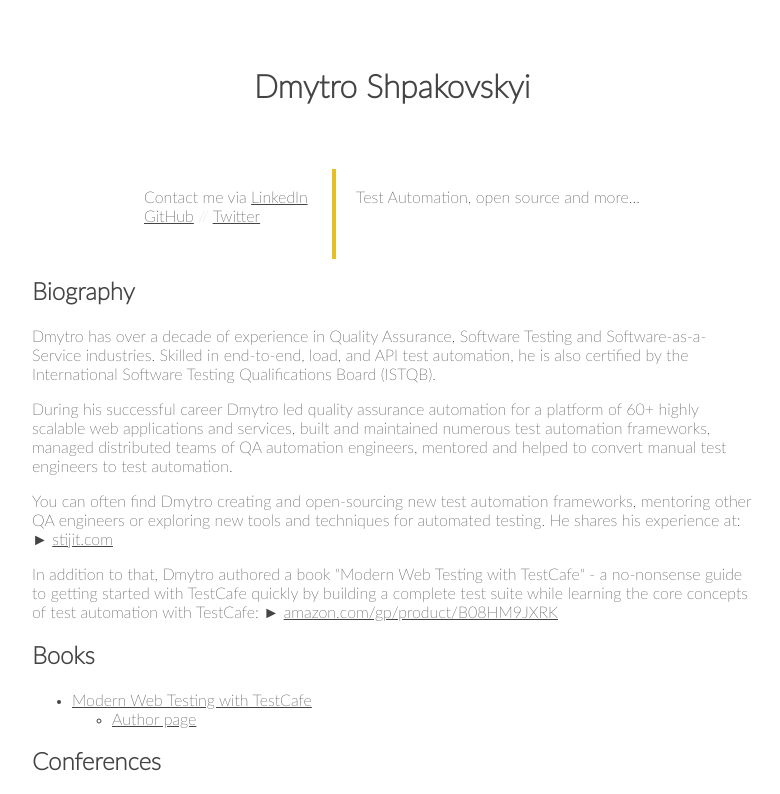
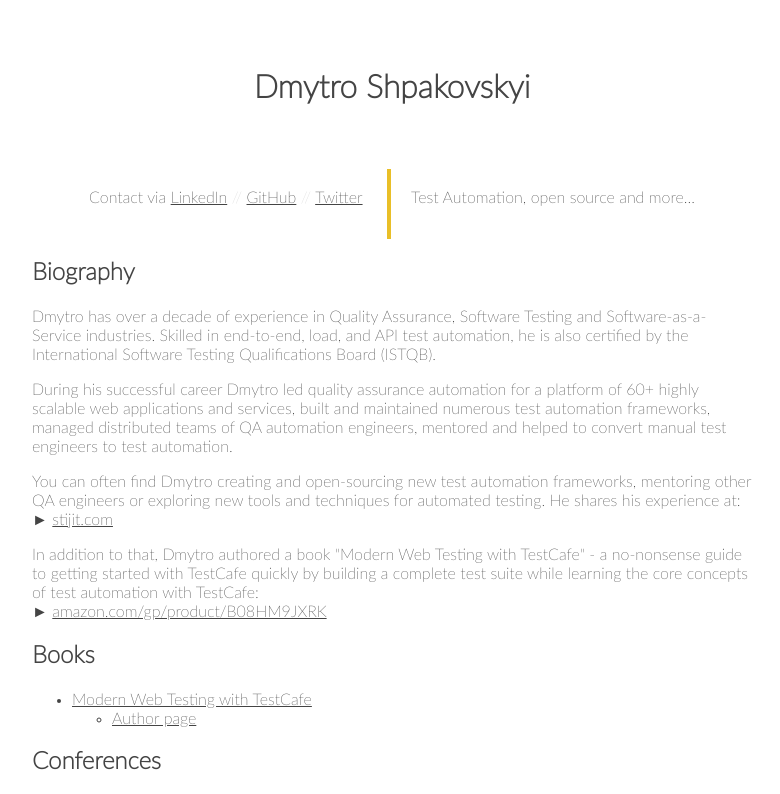
Before and after one commit to Marketionist/marketionist.github.io, a plain HTML site: page index.html in a window 1280 px wide. Shown: the top 794 px of the page, without its empty margins (248-1028 px from the left). Drawn offline with Linux system fonts and the light colour scheme.

Commit message:
Update markup

```diff
--- a/index.html
+++ b/index.html
@@ -23,9 +23,8 @@
         <div>
             <h1>Dmytro Shpakovskyi</h1>
             <div class="block-content-contacts text-vertical-left">
-                <div>Contact me via <a href="https://www.linkedin.com/in/dshpakovskyi/" target="_blank">LinkedIn</a></div>
-                <div>
-                    <a href="https://github.com/marketionist" target="_blank">GitHub</a>
+                <div>Contact via <a href="https://www.linkedin.com/in/dshpakovskyi/" target="_blank">LinkedIn</a>
+                    <span class="text-light-gray">//</span> <a href="https://github.com/marketionist" target="_blank">GitHub</a>
                     <span class="text-light-gray">//</span> <a href="https://twitter.com/Marketionist" target="_blank">Twitter</a>
                 </div>
             </div>
@@ -36,18 +35,35 @@
                 <h2>Biography</h2>
                 <div>
                     <p>
-                        Dmytro has over a decade of experience in Quality Assurance, Software Testing and Software-as-a-Service industries. Skilled in end-to-end, load, and API test automation, he is also certified by the International Software Testing Qualifications Board (ISTQB).
+                        Dmytro has over a decade of experience in Quality
+                        Assurance, Software Testing and Software-as-a-Service
+                        industries. Skilled in end-to-end, load, and API test
+                        automation, he is also certified by the International
+                        Software Testing Qualifications Board (ISTQB).
                     </p>
                     <p>
-                        During his successful career Dmytro led quality assurance automation for a platform of 60+ highly scalable web applications and services, built and maintained numerous test automation frameworks, managed distributed teams of QA automation engineers, mentored and helped to convert manual test engineers to test automation.
+                        During his successful career Dmytro led quality
+                        assurance automation for a platform of 60+ highly
+                        scalable web applications and services, built and
+                        maintained numerous test automation frameworks, managed
+                        distributed teams of QA automation engineers, mentored
+                        and helped to convert manual test engineers to test
+                        automation.
                     </p>
                     <p>
-                        You can often find Dmytro creating and open-sourcing new test automation frameworks, mentoring other QA engineers or exploring new tools and techniques for automated testing. He shares his experience at:
-                        ► <a href="https://www.stijit.com/" target="_blank">stijit.com</a>
+                        You can often find Dmytro creating and open-sourcing new
+                        test automation frameworks, mentoring other QA engineers
+                        or exploring new tools and techniques for automated
+                        testing. He shares his experience at:
+                        <span class="link-author">► <a href="https://www.stijit.com/" target="_blank">stijit.com</a></span>
                     </p>
                     <p>
-                        In addition to that, Dmytro authored a book "Modern Web Testing with TestCafe" - a no-nonsense guide to getting started with TestCafe quickly by building a complete test suite while learning the core concepts of test automation with TestCafe:
-                        ► <a href="https://www.amazon.com/gp/product/B08HM9JXRK" target="_blank">amazon.com/gp/product/B08HM9JXRK</a>
+                        In addition to that, Dmytro authored a book "Modern Web
+                        Testing with TestCafe" - a no-nonsense guide to getting
+                        started with TestCafe quickly by building a complete
+                        test suite while learning the core concepts of test
+                        automation with TestCafe:
+                        <span class="link-author">► <a href="https://www.amazon.com/gp/product/B08HM9JXRK" target="_blank">amazon.com/gp/product/B08HM9JXRK</a></span>
                     </p>
                 </div>
 
--- a/resume.css
+++ b/resume.css
@@ -25,6 +25,10 @@ a:link, a:visited, a:hover, a:active {
     color: #444444;
 }
 
+.link-author {
+    display: block;
+}
+
 .text-vertical-center {
     text-align: center;
     vertical-align: middle;
@@ -45,7 +49,7 @@ a:link, a:visited, a:hover, a:active {
 
 .block-content-contacts {
     display: inline-block;
-    height: 50px;
+    height: 30px;
     margin-top: 40px;
     padding: 20px 20px 20px 20px;
 }
```
